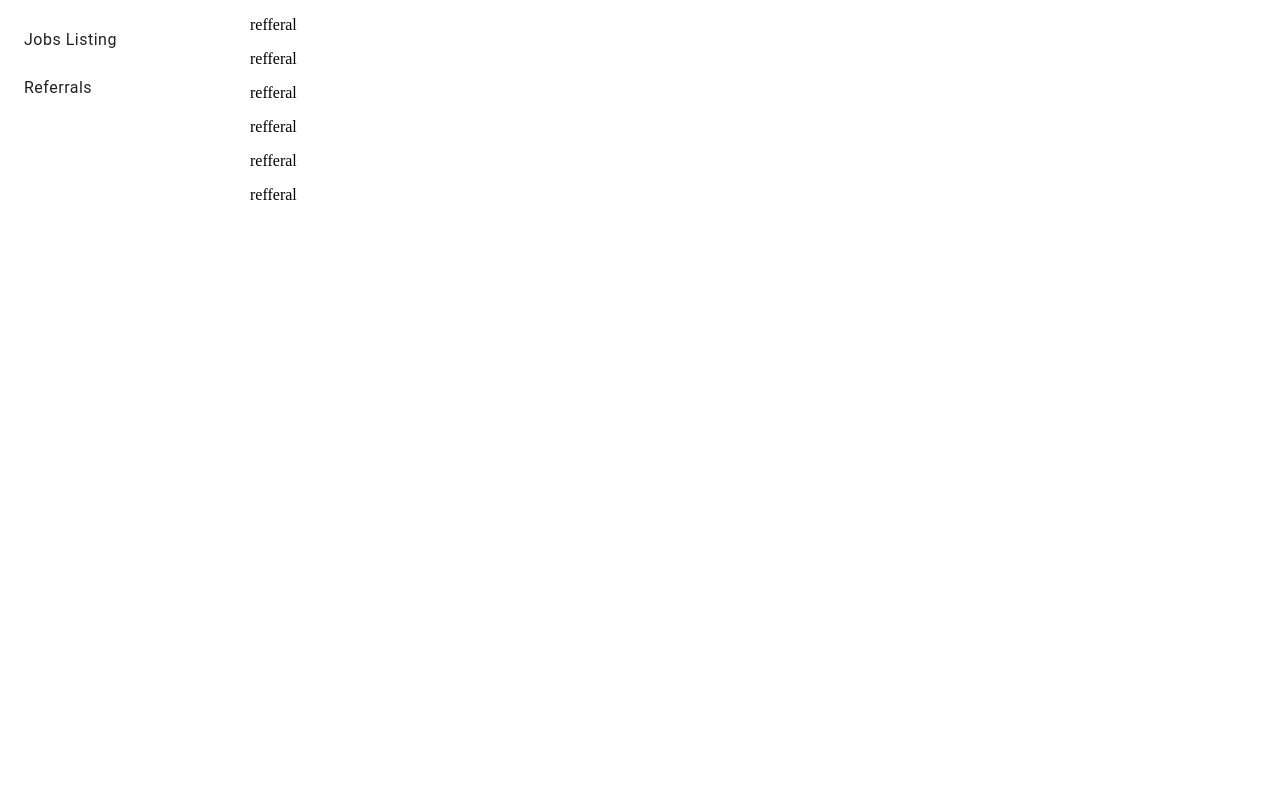
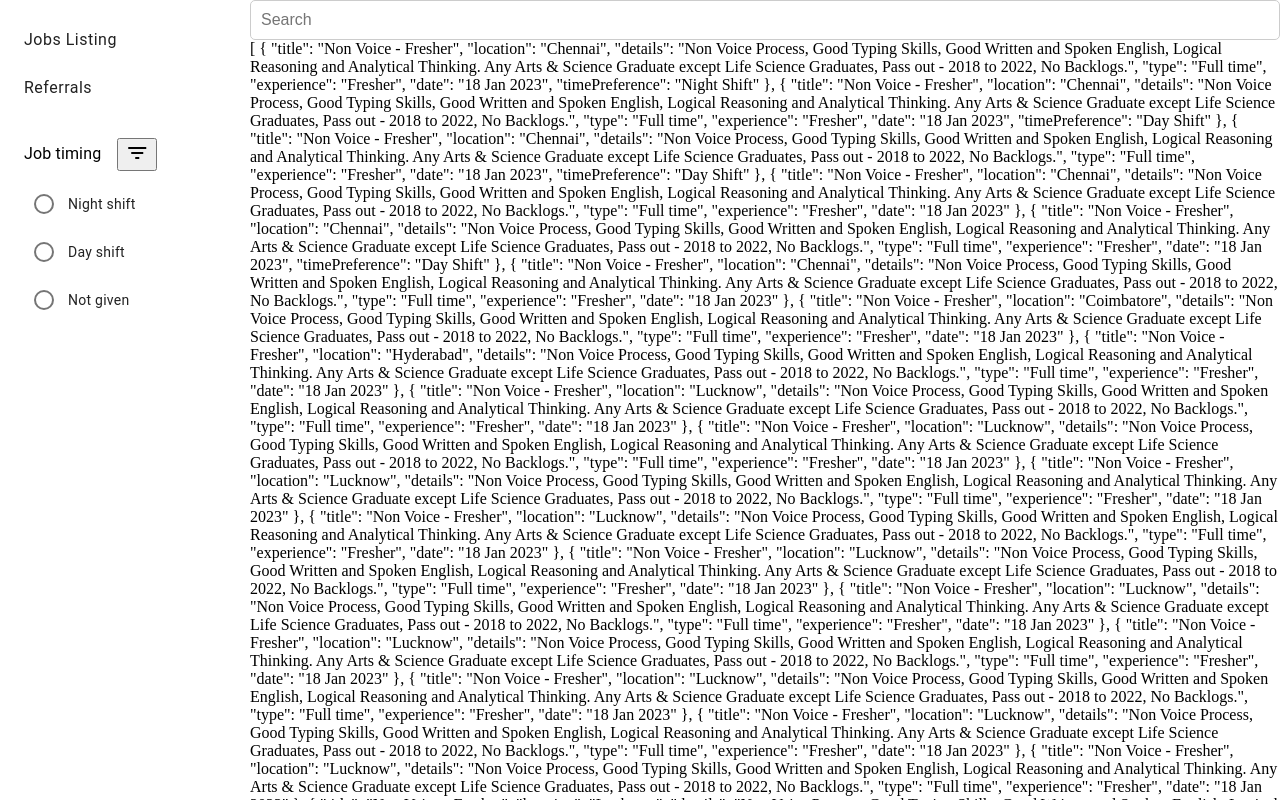
Before and after one commit to mithun30052001/angular-filters, an Angular app: page /referrals in a window 1280 px wide. Built offline with nearby package versions, Linux system fonts and the light colour scheme.

Commit message:
container component added

```diff
--- a/src/app/app-sidebar/app-sidebar.component.html
+++ b/src/app/app-sidebar/app-sidebar.component.html
@@ -5,4 +5,8 @@
     <app-filters [choices]="timings" [paramKey]="'timings'" [header]="'Job timing'"></app-filters>
   </ng-template>
 
+  <ng-template [ngIf]="isReferrals">
+    <app-filters [choices]="timings" [paramKey]="'timings'" [header]="'Job timing'"></app-filters>
+  </ng-template>
+
 </div>
--- a/src/app/app-sidebar/app-sidebar.component.ts
+++ b/src/app/app-sidebar/app-sidebar.component.ts
@@ -1,15 +1,16 @@
 import { Component } from '@angular/core';
-import { ActivatedRoute, NavigationEnd, Router } from '@angular/router';
+import { Router } from '@angular/router';
 
 @Component({
   selector: 'app-sidebar',
   templateUrl: './app-sidebar.component.html',
-  styleUrls: ['./app-sidebar.component.scss']
+  styleUrls: ['./app-sidebar.component.scss'],
 })
 export class AppSidebarComponent {
   isJobsRoute: boolean = false;
-  locations:any = [];
-  timings:any = [];
+  locations: any = [];
+  timings: any = [];
+  isReferrals: boolean = false;
   constructor(private router: Router) {}
 
   ngOnInit() {
@@ -23,15 +24,16 @@ export class AppSidebarComponent {
       { id: 'vellore', value: 'Vellore' },
       { id: 'ahmedabad', value: 'Ahmedabad' },
       { id: 'us', value: 'US' },
-      { id: 'manila', value: 'Manila' }
+      { id: 'manila', value: 'Manila' },
     ];
     this.timings = [
       { id: 'night', value: 'Night shift' },
       { id: 'day', value: 'Day shift' },
-      { id: 'notGiven', value: 'Not given' }
+      { id: 'notGiven', value: 'Not given' },
     ];
     this.router.events.subscribe(() => {
-        this.isJobsRoute = this.router.url.includes('/jobs');
+      this.isJobsRoute = this.router.url.includes('/jobs');
+      this.isReferrals = this.router.url.includes('/referrals');
     });
   }
 }
--- a/src/app/app.module.ts
+++ b/src/app/app.module.ts
@@ -18,6 +18,7 @@ import { SearchBoxComponent } from './search-box/search-box.component';
 import { MatIconModule } from '@angular/material/icon';
 import { FormsModule } from '@angular/forms';
 import { AppFiltersComponent } from './app-filters/app-filters.component';
+import { FilterConsumerContainerComponent } from './filter-consumer-container/filter-consumer-container.component';
 
 @NgModule({
   declarations: [
@@ -28,7 +29,8 @@ import { AppFiltersComponent } from './app-filters/app-filters.component';
     MenuListComponent,
     MainComponent,
     SearchBoxComponent,
-    AppFiltersComponent
+    AppFiltersComponent,
+    FilterConsumerContainerComponent
   ],
   imports: [
     BrowserModule,
--- /dev/null
+++ b/src/app/filter-consumer-container/filter-consumer-container.component.html
@@ -0,0 +1,7 @@
+<div class="header"><search-box /></div>
+<div class="container">
+  <ng-content></ng-content>
+</div>
+<div class="footer">
+
+</div>
--- a/src/app/referrals/referrals.component.html
+++ b/src/app/referrals/referrals.component.html
@@ -1,10 +1,3 @@
-<div class="refferal">
-<div><p>refferal</p></div>
-<div><p>refferal</p></div>
-
-<div><p>refferal</p></div>
-<div><p>refferal</p></div>
-<div><p>refferal</p></div>
-<div><p>refferal</p></div>
-
-</div>
+<filter-consumer-container>
+  {{ referrals | json }}
+</filter-consumer-container>
--- a/src/app/referrals/referrals.component.ts
+++ b/src/app/referrals/referrals.component.ts
@@ -1,10 +1,25 @@
 import { Component } from '@angular/core';
+import { GenericSelectionComponent } from 'src/app/models/generic-selection';
+import { JobsService } from 'src/app/services/job.services';
 
 @Component({
   selector: 'app-referrals',
   templateUrl: './referrals.component.html',
-  styleUrls: ['./referrals.component.scss']
+  styleUrls: ['./referrals.component.scss'],
 })
 export class ReferralsComponent {
+  params: any;
+  referrals: any[] = [];
 
+  constructor(
+    private genericSelection: GenericSelectionComponent,
+    private jobsService: JobsService
+  ) {}
+
+  ngOnInit() {
+    this.genericSelection.allQueryParams$.subscribe((params) => {
+      this.params = params;
+      this.referrals = this.jobsService.getJobListings(params);
+    });
+  }
 }
--- a/src/app/search-box/search-box.component.ts
+++ b/src/app/search-box/search-box.component.ts
@@ -12,6 +12,7 @@ export class SearchBoxComponent {
   constructor(private gs: GenericSelectionComponent) {}
 
   onSearchChange(event: any) {
+    console.log(event);
     const searchTerm = event?.target?.value;
     if (searchTerm) {
       this.search.emit(searchTerm.trim());
```
Also changed, not shown: src/app/filter-consumer-container/filter-consumer-container.component.ts (added, +10 -0 lines), src/app/filter-consumer-container/filter-consumer-container.component.scss (added), 1 other file (tests, documents, lock files or other folders).
